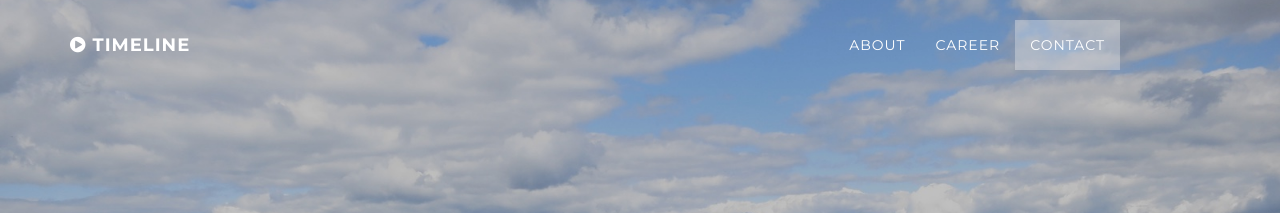
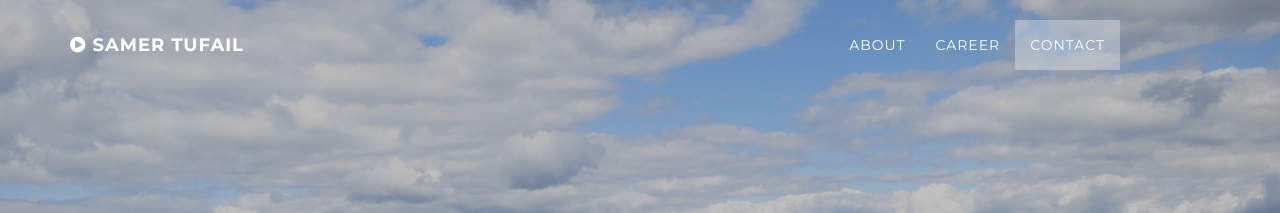
Before and after one commit to samertufail/samertufail.github.io, a Jekyll site: the page built from index.html, in a window 1280 px wide. Shown: the top 213 px of the page. Built offline with Jekyll 4.4.1, drawn with Linux system fonts in a browser that asks for light colours.

Commit message:
Updated config

```diff
--- a/_config.yml
+++ b/_config.yml
@@ -1,10 +1,10 @@
-url: http://kirbyt.github.io
-baseurl: /timeline-jekyll-theme
+url: http://samertufail.github.io
+baseurl: /
 
 # Site Settings
-title: Timeline
+title: Samer Tufail
 description: "Timeline is multipurpose, single page Jekyll theme that includes a timeline section."
-keywords: "jekyll, theme"
+keywords: "Samer Tufail, Samer"
 google-tracking-id:
 
 # Career Settings
```
